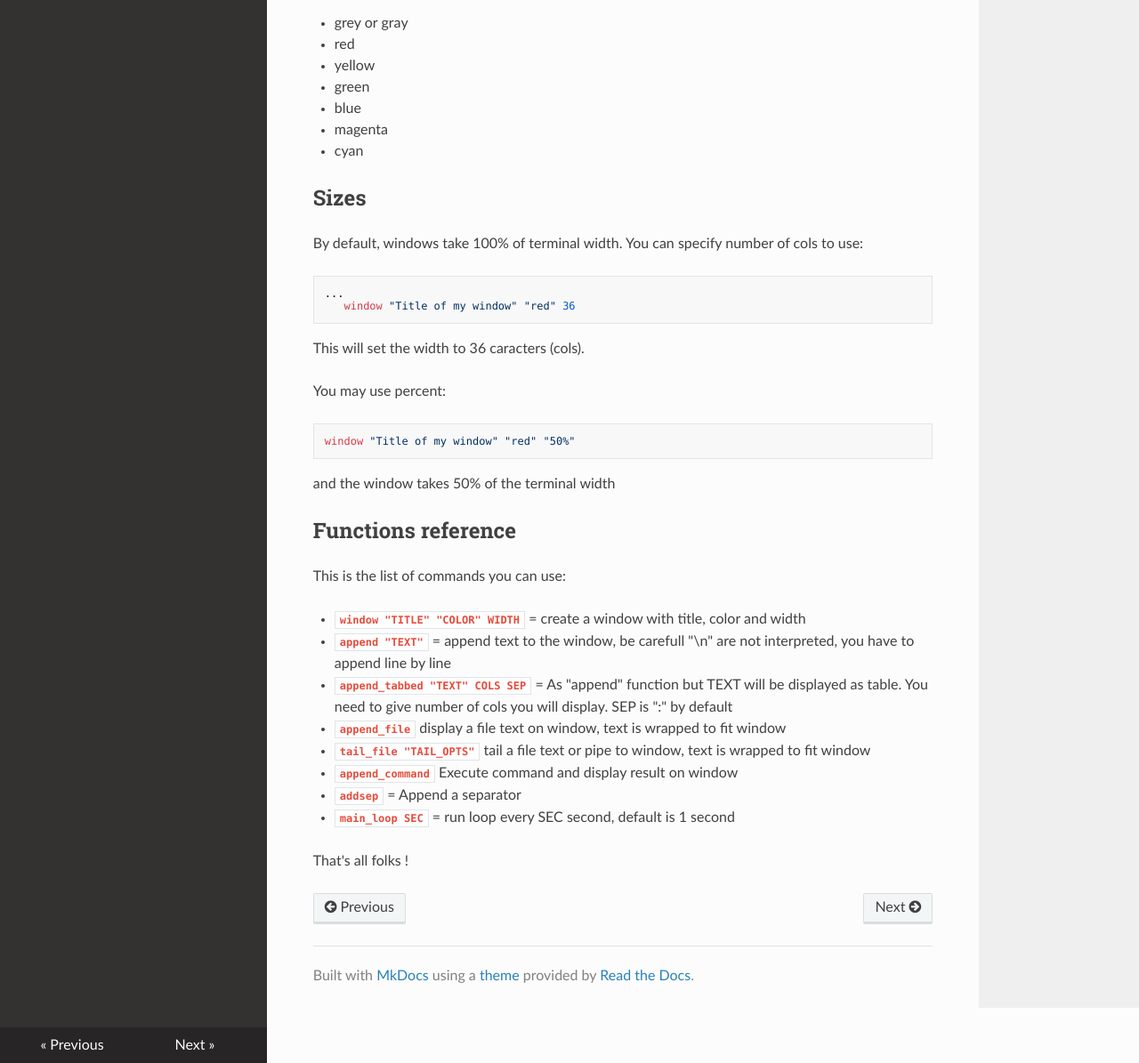
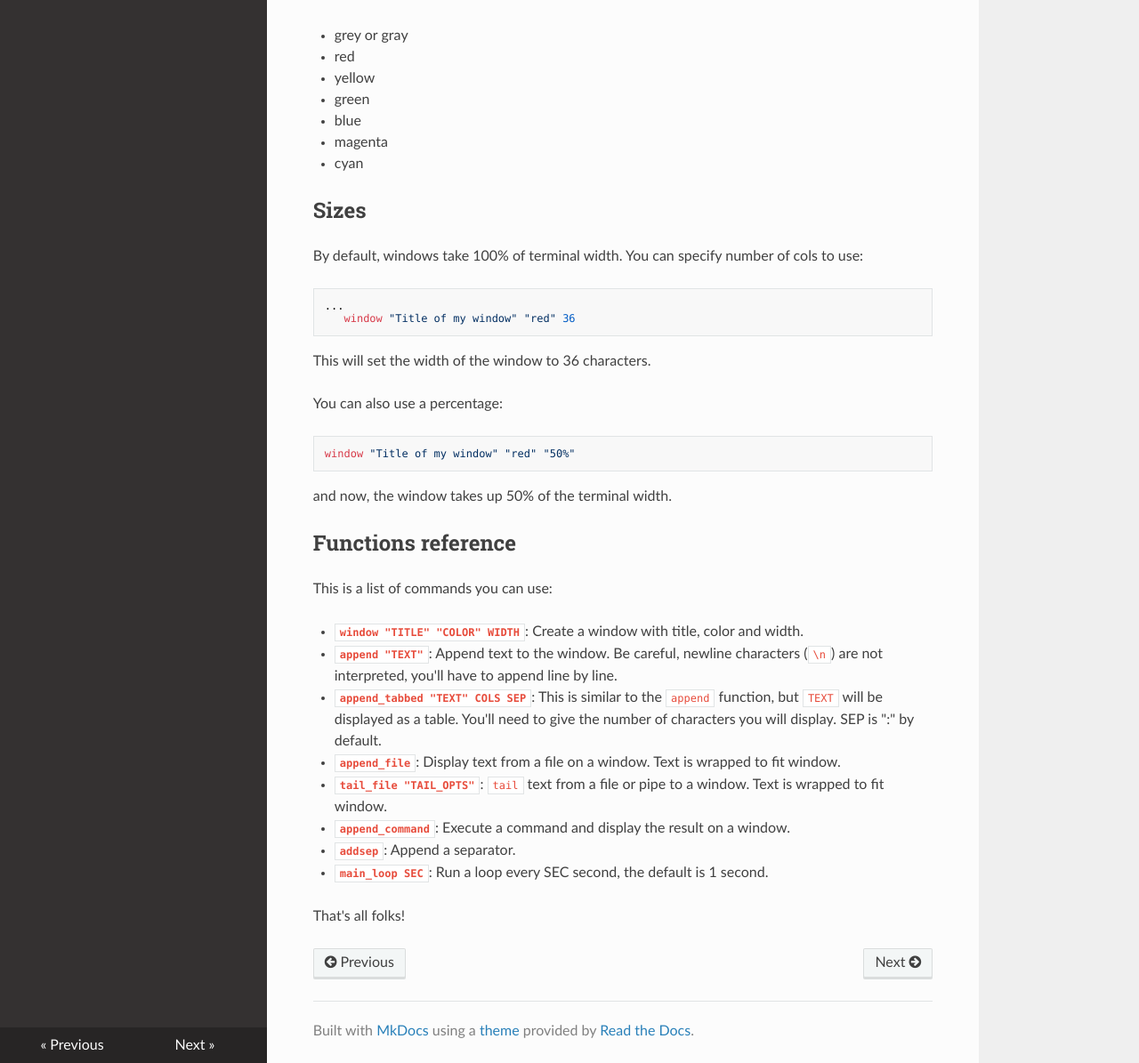
Before and after one commit to metal3d/bashsimplecurses, an MkDocs documentation site: the page built from docs/BasicTutorial.md, in a window 1280 px wide and 1400 px high, scrolled down 1922 px. Shown: the part 205-1400 px from the top of the window at 89% size. Built offline with MkDocs 1.6.1, drawn with Linux system fonts in a browser that asks for light colours; nearby versions of some CDN libraries; old or Windows-style settings are respelled for this version of MkDocs; some of the changed text lies outside the part shown.

Commit message:
Fix docs/BasicTutorial.md

````diff
--- a/docs/BasicTutorial.md
+++ b/docs/BasicTutorial.md
@@ -1,34 +1,35 @@
 # Basic Introduction #
 
-Bash simple curses is a very simple bash library to create "bash windows" and append texts into.
+Bash Simple Curses is a very simple Bash library to create "bash windows" and append texts into.
 You only have to know some functions and what to show.
 
-Let's take a look on this little tutorial
+Let's take a look at this little tutorial.
 
 # Importing bash functions #
 
-Create a directory where we will work. For example
+Create a directory where we will work. For example:
 
 ```bash
 mkdir -p ~/tutorial/bashcurses
 ```
 
-Get bashsimplecurses sources from github.
+Clone the Bash Simple Curses GitHub repository.
 
 ```bash
 cd ~/tutorial/bashcurses
 git clone git@github.com:metal3d/bashsimplecurses.git
 ```
 
-Now, create a tutorial.sh script and edit it, you can use vim, gedit, nano...:
+Now, create a tutorial.sh script and edit it with your favourite editor:
 
 ```bash
 touch tutorial.sh
 #vim tutorial.sh
-#or nano tutorial.sh
+#nano tutorial.sh
+editor tutorial.sh
 ```
 
-It's ok, then you can add this:
+Now, add this:
 
 ```bash
 #!/bin/bash
@@ -42,11 +43,11 @@ main(){
    append "It's the content of my window"
    endwin
 }
-#then ask the standard loop
+#then call the standard loop
 main_loop
 ```
 
-Save your work. Now, you only have to set this script "executable"
+Save your work. Now, you have to make the script executable:
 
 ```bash
 chmod +x ~/tutorial/bashcurses/tutorial.sh
@@ -57,7 +58,7 @@ Now, you can try:
 ~/tutorial/bashcurses/tutorial.sh
 ```
 
-And a window appeaars ! To close your script, you only have to kill or press CTRL+C
+And a window appeaars! To close your script, you only have to kill the process, or press CTRL+C.
 
 ![http://www.metal3d.org/captures/bashsimplecurses/tuto1.png](http://www.metal3d.org/captures/bashsimplecurses/tuto1.png)
 
@@ -70,7 +71,7 @@ You can specify colors for titles. For example, change line on tutorial like thi
    window "Title of my window" "red"
 ```
 
-Restart your script, and the title is red.
+Now restart your script, and the title is red.
 
 ![http://www.metal3d.org/captures/bashsimplecurses/tuto2.png](http://www.metal3d.org/captures/bashsimplecurses/tuto2.png)
 
@@ -94,27 +95,27 @@ By default, windows take 100% of terminal width. You can specify number of cols
    window "Title of my window" "red" 36
 ```
 
-This will set the width to 36 caracters (cols).
+This will set the width of the window to 36 characters.
 
-You may use percent:
+You can also use a percentage:
 
 ```
 window "Title of my window" "red" "50%"
 ```
 
-and the window takes 50% of the terminal width
+and now, the window takes up 50% of the terminal width.
 
 ## Functions reference ##
 
-This is the list of commands you can use:
+This is a list of commands you can use:
 
-  * **`window "TITLE" "COLOR" WIDTH`** = create a window with title, color and width
-  * **`append "TEXT"`** = append text to the window, be carefull "\n" are not interpreted, you have to append line by line
-  * **`append_tabbed "TEXT" COLS SEP`** = As "append" function but TEXT will be displayed as table. You need to give number of cols you will display. SEP is ":" by default
-  * **`append_file`** display a file text on window, text is wrapped to fit window
-  * **`tail_file "TAIL_OPTS"`** tail a file text or pipe to window, text is wrapped to fit window
-  * **`append_command`** Execute command and display result on window
-  * **`addsep`** = Append a separator
-  * **`main_loop SEC`** = run loop every SEC second, default is 1 second
+  * **`window "TITLE" "COLOR" WIDTH`**: Create a window with title, color and width.
+  * **`append "TEXT"`**: Append text to the window. Be careful, newline characters (`\n`) are not interpreted, you'll have to append line by line.
+  * **`append_tabbed "TEXT" COLS SEP`**: This is similar to the `append` function, but `TEXT` will be displayed as a table. You'll need to give the number of characters you will display. SEP is ":" by default.
+  * **`append_file`**: Display text from a file on a window. Text is wrapped to fit window.
+  * **`tail_file "TAIL_OPTS"`**: `tail` text from a file or pipe to a window. Text is wrapped to fit window.
+  * **`append_command`**: Execute a command and display the result on a window.
+  * **`addsep`**: Append a separator.
+  * **`main_loop SEC`**: Run a loop every SEC second, the default is 1 second.
 
-That's all folks !
+That's all folks!
````
